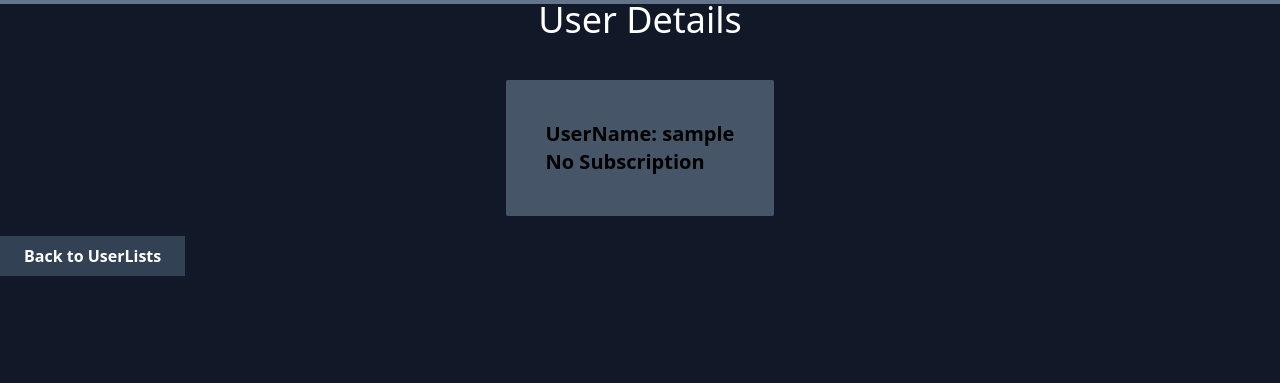
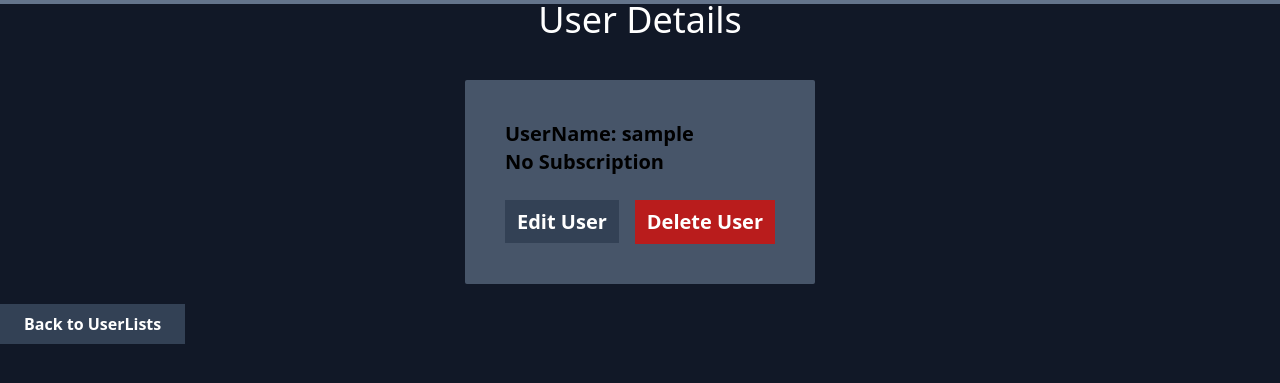
Before and after one commit to Fahad2240/Boipoka_Library_Mangement, a Django app: page /user_details/1/ in a window 1280 px wide. Shown: the top 383 px of the page. Run offline with Django 5.2, Linux system fonts and the light colour scheme; the visitor is signed in with stand-in values (Sample User, id 1); data comes from the database, SQL or seed files in the repository; data that the repository does not hold is empty; some libraries are stand-ins or nearby versions.

Commit message:
changesofadminview

```diff
--- a/boipoka_app/templates/boipoka_app/user_details.html
+++ b/boipoka_app/templates/boipoka_app/user_details.html
@@ -52,17 +52,17 @@
                         {% endfor %}
                     </ul>
                 {% endif %}
-                <div class='mt-6 flex flex-row justify-between gap-4'>
-                    <button><a href="{% url 'boipoka_app:edit_user' pk=context.user.pk %}" class=" px-3 py-2 bg-slate-700 text-white font-semibold">Edit User</a></button>
-                    <form action="{% url 'boipoka_app:delete_user' pk=context.user.pk %}" method="post" style="display:inline;">
-                        {% csrf_token %}
-                        <button type="submit" class=" px-3 py-2 bg-red-700 text-white font-semibold">Delete User</button>
-                    </form>
-                </div>
+
             {% else %}
             <p>No Subscription</p>
             {% endif %}
-
+            <div class='mt-6 flex flex-row justify-between gap-4'>
+                <button><a href="{% url 'boipoka_app:edit_user' pk=context.user.pk %}" class=" px-3 py-2 bg-slate-700 text-white font-semibold">Edit User</a></button>
+                <form action="{% url 'boipoka_app:delete_user' pk=context.user.pk %}" method="post" style="display:inline;">
+                    {% csrf_token %}
+                    <button type="submit" class=" px-3 py-2 bg-red-700 text-white font-semibold">Delete User</button>
+                </form>
+            </div>
         </li>
     {% endif %}
 </ul>
```
